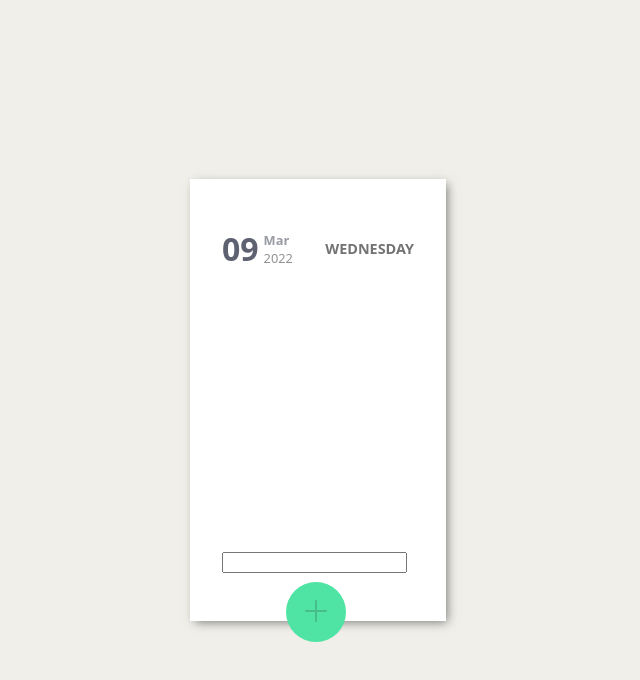
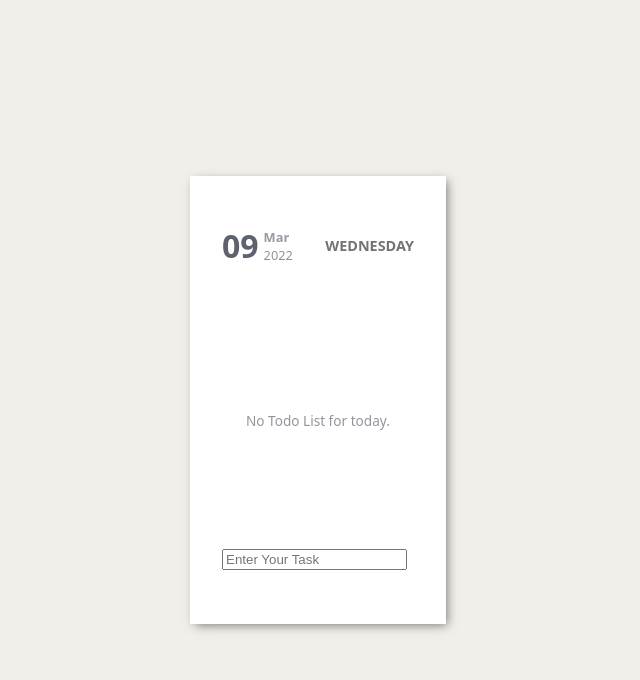
Before and after one commit to harshpatel-javascript/React-practicals, a React (Create React App) app in the folder to-do-list/: page / in a window 1280 px wide. Both pictures are taken after a click on the button 638 px from the left and 615 px from the top of the page. Shown: the top 680 px of the page, without its empty margins (322-962 px from the left). Built offline with nearby package versions, Linux system fonts and the light colour scheme.

Commit message:
localstorage, key and event handlings

```diff
--- a/to-do-list/src/App.css
+++ b/to-do-list/src/App.css
@@ -6,6 +6,7 @@
   background-color: #f0efe9;
 }
 .main {
+  height: 22rem;
   width: 12rem;
   padding: 3rem 2rem;
   background-color: #ffffff;
--- a/to-do-list/src/App.js
+++ b/to-do-list/src/App.js
@@ -1,16 +1,33 @@
-import { useState } from "react";
+import { useState, useEffect } from "react";
 
 import "./App.css";
 import Header from "./Components/Header";
 import TodoList from "./Components/TodoList";
 import AddNewTask from "./Components/AddNewTask";
 
+function getDataFromLocalStorage() {
+  // const localDate = new Date().getTime();
+  // const date = localStorage.getItem("date");
+  // if (date !== localDate) {
+  //   localStorage.clear();
+  // }
+
+  const data = localStorage.getItem("todos");
+  if (data) {
+    return JSON.parse(data);
+  } else {
+    return [];
+  }
+}
+
 function App() {
-  const [todos, setTodos] = useState([]);
-  // handling when the input will be submitted via inputForm
+  const [todos, setTodos] = useState(getDataFromLocalStorage());
   const addTodoHandler = (todo) => {
-    setTodos((prevTodos) => [...prevTodos, todo]);
+    setTodos((todos) => [...todos, todo]);
   };
+  useEffect(() => {
+    localStorage.setItem("todos", JSON.stringify(todos));
+  }, [todos]);
   return (
     <div className="App">
       <div className="main">
--- a/to-do-list/src/Components/AddNewTask.css
+++ b/to-do-list/src/Components/AddNewTask.css
@@ -6,10 +6,11 @@
   height: 60px;
   width: 60px;
   position: absolute;
-  top: 2rem;
+  top: 3rem;
   left: 4rem;
   border: none;
   border-radius: 50%;
+  visibility: visible;
   background-color: #4fe3a4;
 }
 .form-container {
--- a/to-do-list/src/Components/AddNewTask.js
+++ b/to-do-list/src/Components/AddNewTask.js
@@ -4,15 +4,14 @@ import "./AddNewTask.css";
 import plus from "../Images/plus.png";
 
 function AddNewTask({ onAddTodo }) {
+  const [enteredTodo, setEnteredTodo] = useState([]);
   const [isClicked, setIsClicked] = useState(false);
   function clickHandler() {
     !isClicked ? setIsClicked(true) : setIsClicked(false);
   }
-  const [enteredTodo, setEnteredTodo] = useState([]);
   // on form submission handler
   function addNewTaskHandler(event) {
-    const { preventDefault } = event;
-    preventDefault();
+    event.preventDefault();
     // error handling for not giving input
     if (enteredTodo === "") {
       alert("Please enter the todo.");
@@ -25,6 +24,12 @@ function AddNewTask({ onAddTodo }) {
       setEnteredTodo("");
     }
   }
+  const keyPressHandler = (event) => {
+    // console.log(event.code);
+    if (event.code === "Escape") {
+      setIsClicked(false);
+    }
+  };
   return (
     <div className="add-new-task-container">
       <form
@@ -34,10 +39,15 @@ function AddNewTask({ onAddTodo }) {
         <input
           type="text"
           value={enteredTodo}
+          onKeyDown={keyPressHandler}
           onChange={(e) => setEnteredTodo(e.target.value)}
+          placeholder="Enter Your Task"
         />
       </form>
-      <button className="btn" onClick={clickHandler}>
+      <button
+        className={isClicked ? "btn-hidden" : "btn"}
+        onClick={clickHandler}
+      >
         <img src={plus} alt="plus" />
       </button>
     </div>
--- a/to-do-list/src/Components/Header.js
+++ b/to-do-list/src/Components/Header.js
@@ -6,6 +6,12 @@ function HeaderDate() {
   const month = date.toLocaleString("en-US", { month: "short" });
   const year = date.toLocaleString("en-US", { year: "numeric" });
   const weekday = date.toLocaleString("en-us", { weekday: "long" });
+  //adding the date into localstorage
+  // useEffect(() => {
+  //   const date = new Date();
+  //   localStorage.setItem("date", JSON.stringify(date.getTime()));
+  // }, []);
+  localStorage.setItem("date", JSON.stringify(date.getTime()));
   return (
     <div className="header">
       <div className="date">
--- a/to-do-list/src/Components/ListItems.js
+++ b/to-do-list/src/Components/ListItems.js
@@ -1,20 +1,31 @@
 import React, { useState } from "react";
 
-function ListItems({todo}) {
-  const [checked, setChecked] = useState(false);
-
+import taskIcon from "../Images/bandcamp-brands.svg";
+function ListItems(props) {
+  const [checked, setChecked] = useState(localStorage.getItem(props.id));
   // state handling as per the input:checkbox
   const checkedHandler = (e) => {
     const isNotChecked = e.target.checked;
-    isNotChecked ? setChecked(true) : setChecked(false);
+    if (isNotChecked) {
+      setChecked(true);
+      localStorage.setItem(props.id, true);
+    } else {
+      setChecked(false);
+      localStorage.removeItem(props.id);
+    }
   };
   return (
     <div className={checked ? "list completed" : "list not-completed"}>
-      <p>{todo.title}</p>
+      <p>{props.todo.title}</p>
       <input
         className="list-checkbox"
         type="checkbox"
         onChange={checkedHandler}
+      />
+      <img
+        className={checked ? "task-icon show" : "task-icon hidden"}
+        src={taskIcon}
+        alt=""
       />
     </div>
   );
--- a/to-do-list/src/Components/TodoList.css
+++ b/to-do-list/src/Components/TodoList.css
@@ -1,9 +1,18 @@
 .list-container {
   height: 280px;
+  position: relative;
   overflow-y: scroll;
 }
 .list-container::-webkit-scrollbar {
   display: none; /* Safari and Chrome */
+}
+.empty-statement {
+  font-size: 0.85rem;
+  text-align: center;
+  position: absolute;
+  top: 9rem;
+  left: 1.5rem;
+  color: #91959b;
 }
 .list {
   height: 35px;
@@ -25,7 +34,8 @@
   font-size: 0.85rem;
 }
 .list-checkbox {
-  position: relative;
+  position: absolute;
+  right: 0;
   cursor: pointer;
 }
 .list-checkbox:before {
@@ -39,25 +49,28 @@
   background-color: #e9e9e9;
   border-radius: 50%;
 }
-.list-checkbox:checked:before {
-  content: "";
-  display: block;
-  position: absolute;
-  width: 20px;
-  height: 20px;
-  top: -4px;
-  left: -5px;
-  background-color: #4fe3a4;
-}
-.list-checkbox:checked:after {
+.list-checkbox:checked::after {
   content: "";
   display: block;
   width: 12px;
   height: 12px;
-  border: 2px solid #ffffff;
   border-radius: 50%;
-  background-image: url("../Images/bandcamp-brands.svg");
   position: absolute;
-  top: -2px;
-  left: -3px;
+  top: -1px;
+  right: 0px;
 }
+.task-icon {
+  height: 12px;
+  width: 12px;
+  position: absolute;
+  right: 2px;
+  border: 2px solid #4fe3a4;
+  border-radius: 50%;
+  z-index: 1;
+}
+.show {
+  opacity: 1;
+}
+.hidden {
+  opacity: 0;
+}
--- a/to-do-list/src/Components/TodoList.js
+++ b/to-do-list/src/Components/TodoList.js
@@ -5,11 +5,13 @@ import "./TodoList.css";
 
 function TodoList({ todos }) {
   return (
-    <>
-      <div className="list-container">
-        {todos && todos.map((todo) => <ListItems key={todo.id} todo={todo} />)}
-      </div>
-    </>
+    <div className="list-container">
+      {todos.length < 1 ? (
+        <div className="empty-statement">No Todo List for today.</div>
+      ) : (
+        todos.map((todo) => <ListItems key={todo.id} todo={todo} />)
+      )}
+    </div>
   );
 }
 export default TodoList;
```
